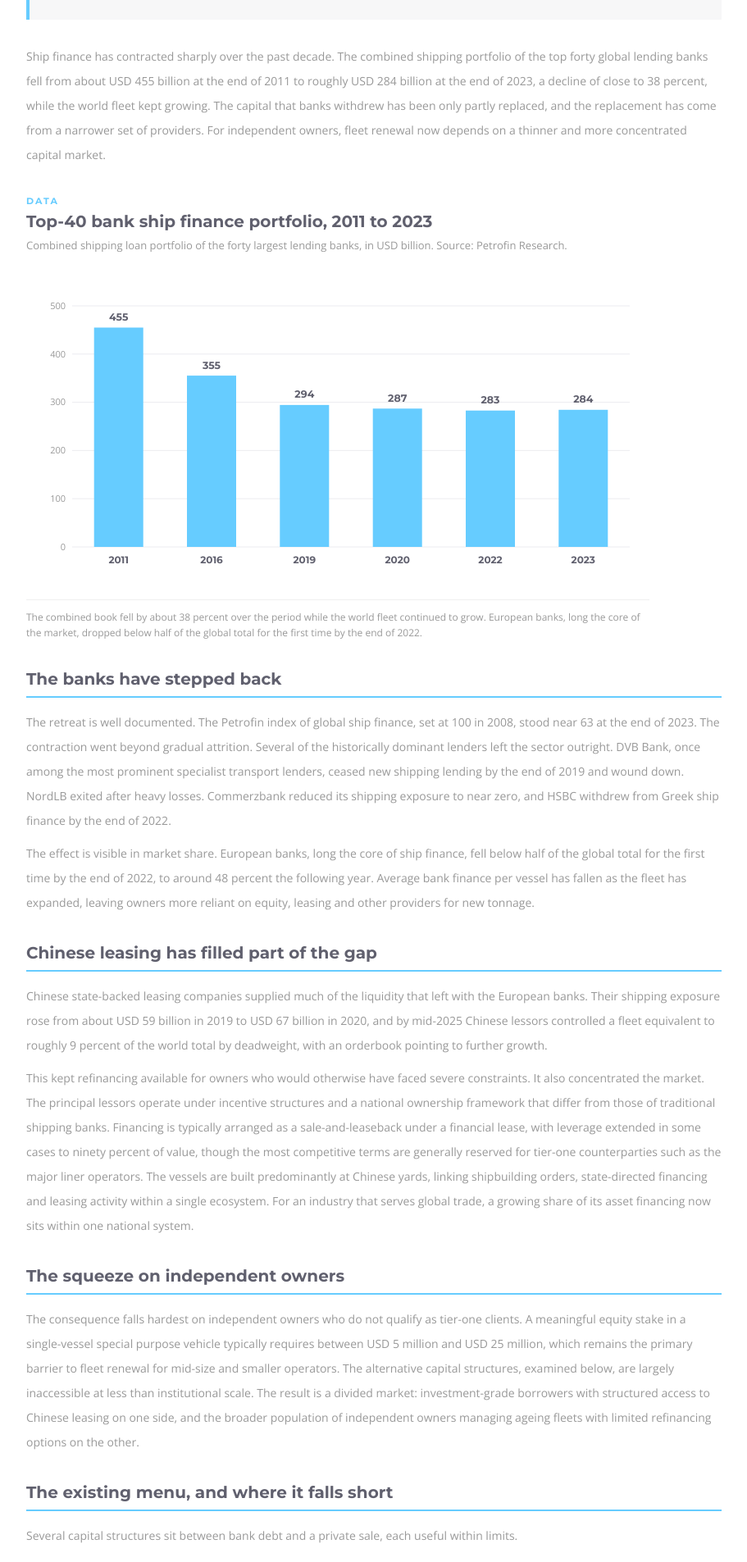
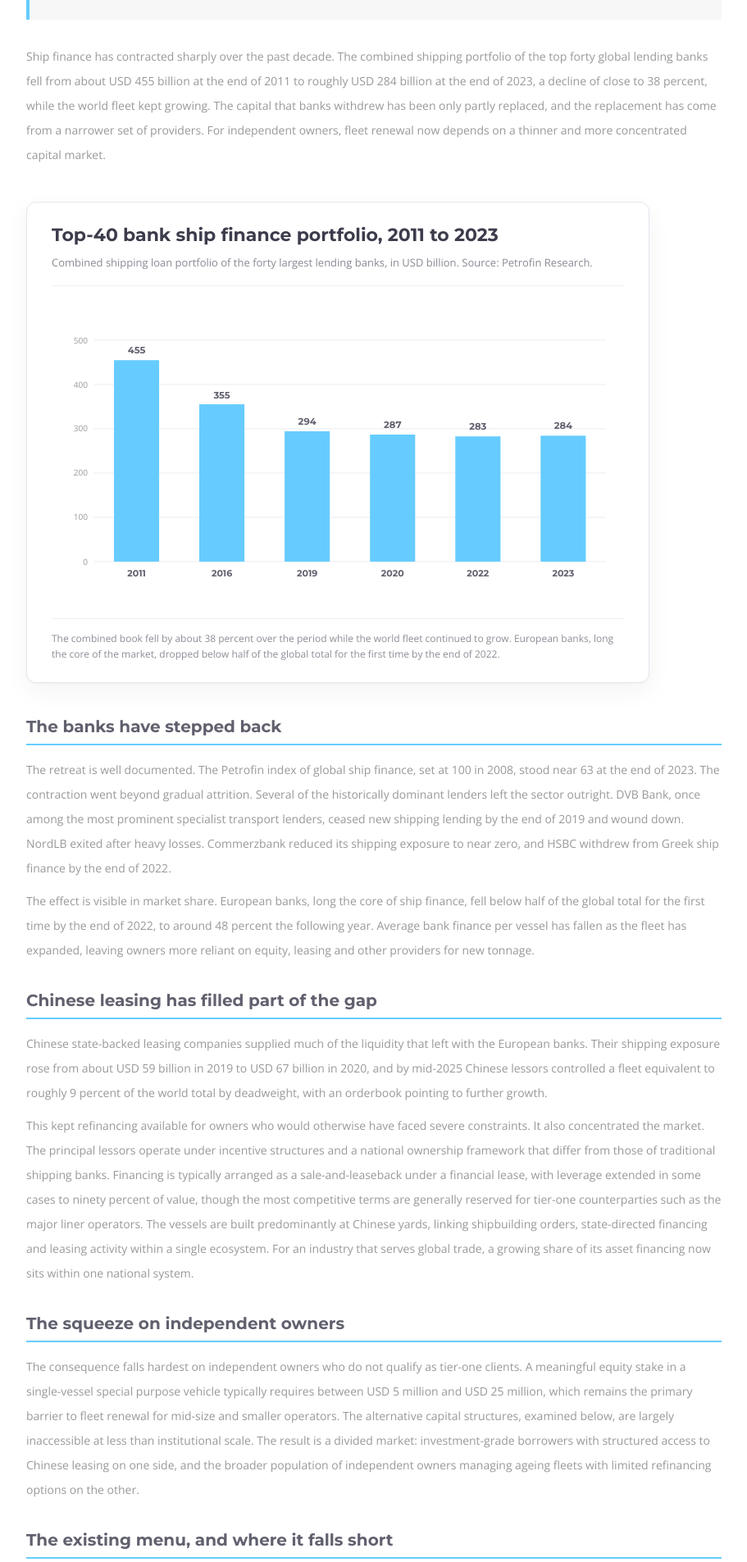
Before and after one commit to frelsea/frelsea.github.io, a Jekyll site: the page built from _posts/2026-04-21-the-contraction-of-ship-finance.md, in a window 1280 px wide. Shown: the part 1249-3154 px from the top of the page at 82% size, without its empty margins (38-949 px from the left). Built offline with Jekyll 4.4.1, drawn with Linux system fonts in a browser that asks for light colours; some web fonts are replaced.

Commit message:
Style chart exhibits as distinct figure cards
Centralise the .fr-viz figure styling in style.css (card border, shadow,
title, captioned note) so every chart reads as a separate exhibit instead
of blending into the body text, and remove the duplicated base rules from
the older includes. Drop the redundant Data/Model eyebrow chip.

```diff
--- a/_includes/order-book-returns-chart.html
+++ b/_includes/order-book-returns-chart.html
@@ -1,6 +1,5 @@
 <div class="fr-viz" id="fr-obret-viz">
   <div class="fr-viz__head">
-    <div class="fr-viz__eyebrow">Data</div>
     <div class="fr-viz__title">The order book and the return that followed</div>
     <div class="fr-viz__sub">Industry investment against the realised one-year return on a five-year-old Panamax. Source: Greenwood and Hanson (2015), from Clarksons monthly data, 1976 to 2011.</div>
   </div>
--- a/_includes/secondhand-premium-chart.html
+++ b/_includes/secondhand-premium-chart.html
@@ -1,6 +1,5 @@
 <div class="fr-viz" id="fr-premium-viz">
   <div class="fr-viz__head">
-    <div class="fr-viz__eyebrow">Model</div>
     <div class="fr-viz__title">How a second-hand price is set</div>
   </div>
 
@@ -51,10 +50,6 @@
 </div>
 
 <style>
-.fr-viz{font-family:"Open sans",sans-serif;color:#60606e;max-width:760px;margin:34px 0;}
-.fr-viz__eyebrow{font-family:"Montserrat",sans-serif;font-weight:700;font-size:11px;letter-spacing:2px;text-transform:uppercase;color:#66ccff;margin-bottom:4px;}
-.fr-viz__title{font-family:"Montserrat",sans-serif;font-weight:700;font-size:20px;color:#60606e;line-height:1.2;margin-bottom:14px;}
-.fr-viz__chart svg{width:100%;height:auto;display:block;}
 .fr-viz .fr-axis{stroke:#cfcfd6;stroke-width:1.5;}
 .fr-viz .fr-axis-title{fill:#999999;font-size:11px;text-transform:uppercase;letter-spacing:1px;font-family:"Montserrat",sans-serif;font-weight:700;}
 .fr-viz .fr-floor{stroke:#999999;stroke-width:1;stroke-dasharray:2 4;}
@@ -68,5 +63,4 @@
 .fr-viz .fr-lbl-sh{fill:#3aa6e0;font-size:13px;font-family:"Montserrat",sans-serif;font-weight:700;}
 .fr-viz .fr-lbl-mut{fill:#999999;font-size:11.5px;font-family:"Open sans",sans-serif;}
 .fr-viz .fr-italic{font-style:italic;}
-.fr-viz__note{font-size:12px;line-height:1.55;color:#999999;margin-top:8px;border-top:1px solid #efeff0;padding-top:12px;}
 </style>
--- a/_includes/ship-finance-contraction-chart.html
+++ b/_includes/ship-finance-contraction-chart.html
@@ -1,6 +1,5 @@
 <div class="fr-viz" id="fr-shipfin-viz">
   <div class="fr-viz__head">
-    <div class="fr-viz__eyebrow">Data</div>
     <div class="fr-viz__title">Top-40 bank ship finance portfolio, 2011 to 2023</div>
     <div class="fr-viz__sub">Combined shipping loan portfolio of the forty largest lending banks, in USD billion. Source: Petrofin Research.</div>
   </div>
@@ -61,15 +60,9 @@
 </div>
 
 <style>
-.fr-viz{font-family:"Open sans",sans-serif;color:#60606e;max-width:760px;margin:34px 0;}
-.fr-viz__eyebrow{font-family:"Montserrat",sans-serif;font-weight:700;font-size:11px;letter-spacing:2px;text-transform:uppercase;color:#66ccff;margin-bottom:4px;}
-.fr-viz__title{font-family:"Montserrat",sans-serif;font-weight:700;font-size:20px;color:#60606e;line-height:1.2;}
-.fr-viz__sub{font-size:13px;line-height:1.5;color:#999999;margin:8px 0 14px;}
-.fr-viz__chart svg{width:100%;height:auto;display:block;}
 .fr-viz .fr-grid line{stroke:#ececf0;stroke-width:1;}
 .fr-viz .fr-ylab text{fill:#999999;font-size:11px;text-anchor:end;font-family:"Open sans",sans-serif;}
 .fr-viz .fr-bar rect{fill:#66ccff;}
 .fr-viz .fr-val text{fill:#60606e;font-size:12.5px;font-weight:700;text-anchor:middle;font-family:"Montserrat",sans-serif;}
 .fr-viz .fr-xlab text{fill:#60606e;font-size:12px;text-anchor:middle;font-family:"Montserrat",sans-serif;font-weight:700;}
-.fr-viz__note{font-size:12px;line-height:1.55;color:#999999;margin-top:8px;border-top:1px solid #efeff0;padding-top:12px;}
 </style>
--- a/_includes/shipping-cycle-loop.html
+++ b/_includes/shipping-cycle-loop.html
@@ -1,6 +1,5 @@
 <div class="fr-viz" id="fr-loop-viz">
   <div class="fr-viz__head">
-    <div class="fr-viz__eyebrow">Model</div>
     <div class="fr-viz__title">Why the fleet overshoots</div>
   </div>
 
--- a/assets/css/style.css
+++ b/assets/css/style.css
@@ -1224,3 +1224,51 @@ footer.main-footer nav.footer-nav ul li a{
 	    -ms-transform:translateX(-10px);
 	        transform:translateX(-10px);
 }
+/* ============================================================
+   Frelsea data / model exhibits (.fr-viz)
+   Centralised so every chart reads as a distinct figure block.
+   Chart-specific colours live in each include's scoped <style>.
+   ============================================================ */
+.fr-viz{
+	font-family:"Open sans",sans-serif;
+	color:#60606e;
+	max-width:760px;
+	margin:42px 0;
+	background:#ffffff;
+	border:1px solid #e4e7ee;
+	border-radius:12px;
+	padding:26px 30px 24px;
+	box-shadow:0 1px 2px rgba(40,40,60,.04),0 10px 30px rgba(40,40,60,.05);
+}
+.fr-viz__head{
+	margin-bottom:20px;
+	padding-bottom:18px;
+	border-bottom:1px solid #eef0f4;
+}
+.fr-viz__title{
+	font-family:"Montserrat",sans-serif;
+	font-weight:700;
+	font-size:22px;
+	color:#3c3c4c;
+	line-height:1.25;
+	margin:0;
+}
+.fr-viz__sub{
+	font-size:13px;
+	line-height:1.55;
+	color:#8a8a94;
+	margin:9px 0 0;
+}
+.fr-viz__chart svg{width:100%;height:auto;display:block;}
+.fr-viz__note{
+	font-size:12px;
+	line-height:1.6;
+	color:#8d8d97;
+	margin-top:18px;
+	border-top:1px solid #eef0f4;
+	padding-top:14px;
+}
+@media (max-width:600px){
+	.fr-viz{padding:20px 18px 18px;margin:32px 0;}
+	.fr-viz__title{font-size:19px;}
+}
```
